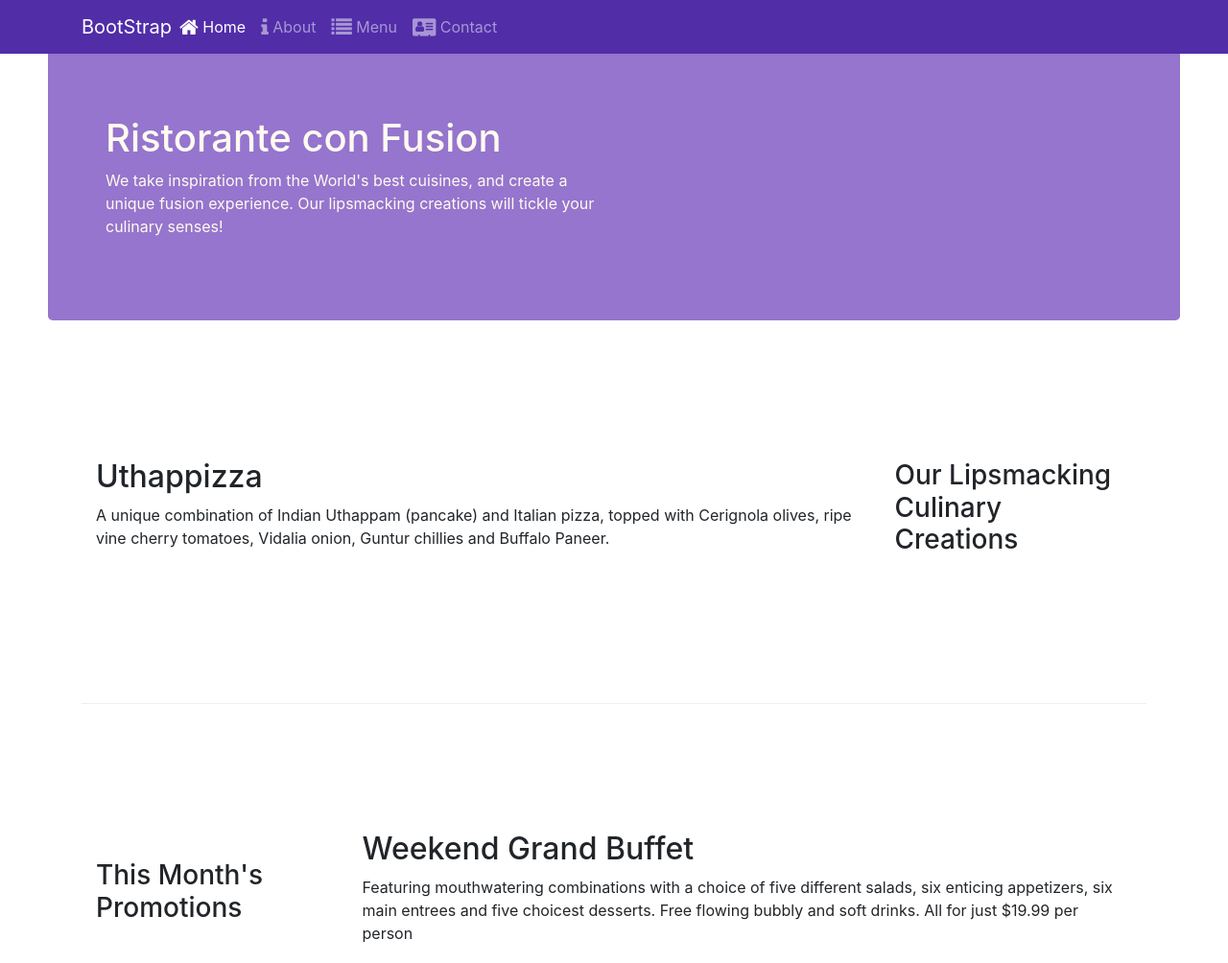
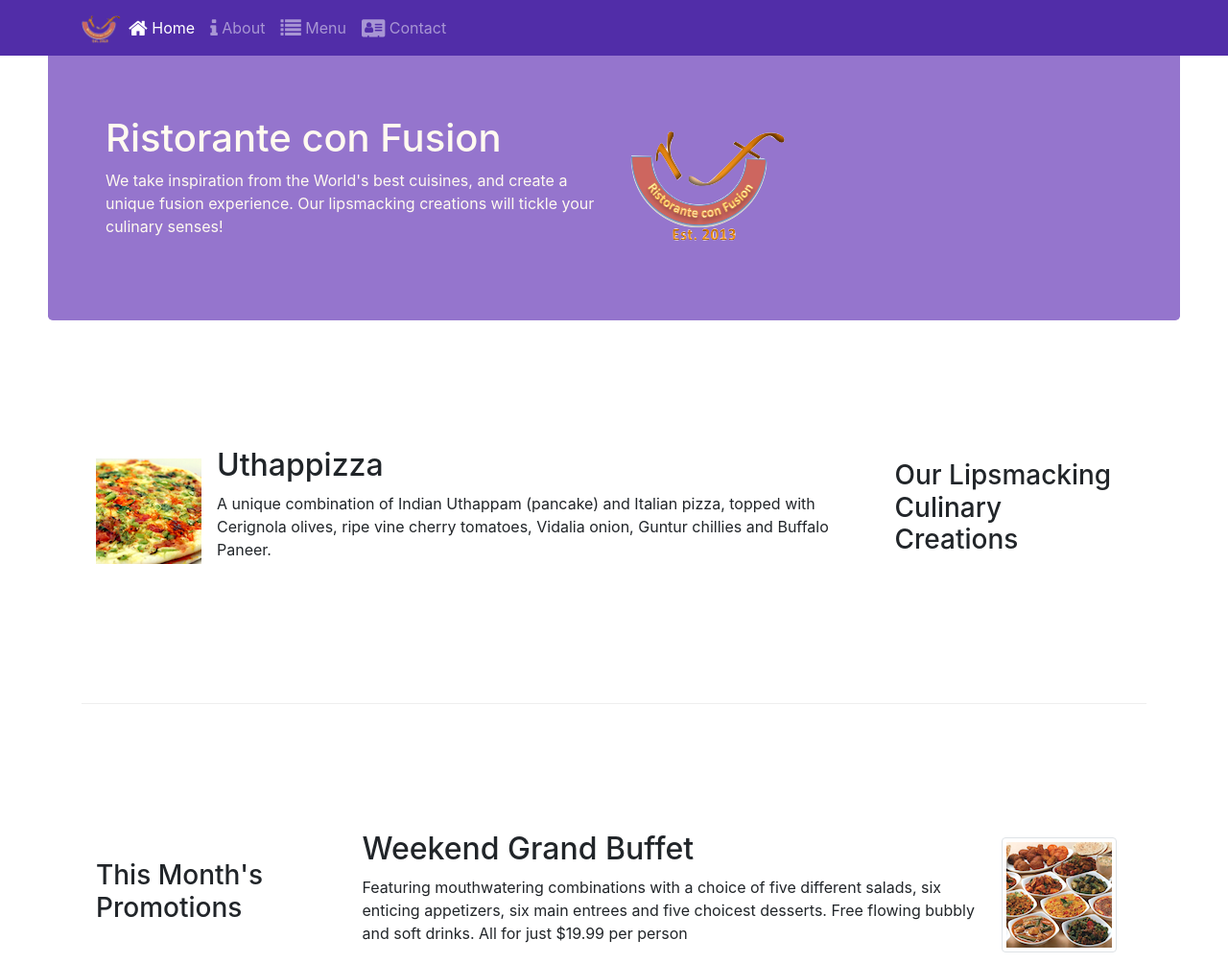
Before and after one commit to rohit-0308/Bootstrap, a website: page index.html in a window 1280 px wide. Shown: the top 1004 px of the page at 96% size. Drawn offline with nearby package versions, Linux system fonts and the light colour scheme.

Commit message:
Images and Media

```diff
--- a/index.html
+++ b/index.html
@@ -31,7 +31,7 @@
         >
           <span class="navbar-toggler-icon"></span>
         </button>
-        <a class="navbar-brand mr-auto" href="#">BootStrap</a>
+        <a class="navbar-brand mr-auto" href="#"><img src="img/logo.png" height="30" width="41"></a>
         <div class="collapse navbar-collapse" id="Navbar">
           <ul class="navbar-nav mr-auto">
             <li class="nav-item active">
@@ -58,7 +58,9 @@
               your culinary senses!
             </p>
           </div>
-          <div class="col-12 col-sm"></div>
+          <div class="col-12 col-sm align-self-center">
+            <img src="img/logo.png" class="img-fluid">
+          </div>
         </div>
       </div>
     </header>
@@ -69,12 +71,17 @@
           <h3>Our Lipsmacking Culinary Creations</h3>
         </div>
         <div class="col col-sm order-sm-first col-md">
-          <h2>Uthappizza</h2>
+          <div class="media">
+            <img src="img/uthappizza.png" class="d-flex mr-3 img-thmbnail align-self-center">
+            <div class="media-body">
+              <h2 class="mt-0">Uthappizza</h2>
               <p>
                 A unique combination of Indian Uthappam (pancake) and Italian pizza,
                 topped with Cerignola olives, ripe vine cherry tomatoes, Vidalia
                 onion, Guntur chillies and Buffalo Paneer.
               </p>
+            </div>
+          </div>
         </div>
       </div>
 
@@ -83,6 +90,9 @@
           <h3>This Month's Promotions</h3>
         </div>
         <div class="col col-sm col-md">
+          <div class="media">
+
+            <div class="media-body">
               <h2>Weekend Grand Buffet</h2>
               <p>
                 Featuring mouthwatering combinations with a choice of five different
@@ -91,6 +101,10 @@
                 per person
               </p>
             </div>
+            <img class="d-flex mr-3 img-thumbnail align-self-center" src="img/buffet.png">
+          </div>
+
+        </div>
       </div>
 
       <div class="row row-content align-items-center">
@@ -98,6 +112,9 @@
           <h3>Meet our Culinary Specialists</h3>
         </div>
         <div class="col col-sm order-sm-first col-md">
+          <div class="media">
+            <img class="d-flex mr-3 img-thumbnail alignself-center" src="img/alberto.png">
+            <div class="media-body">
               <h2>Alberto Somayya</h2>
               <h4>Executive Chef</h4>
               <p>
@@ -106,6 +123,9 @@
                 world, he specializes in creating mouthwatering Indo-Italian fusion
                 experiences.
               </p>
+            </div>
+          </div>
+
         </div>
       </div>
     </div>
```
Also changed, not shown: Assignment 1/aboutus.html (+4 -2 lines), contactus.html (+3 -2 lines), img/alberto.png (added), img/buffet.png (added), img/logo.png (added), img/uthappizza.png (added), 1 other file. Lines whose indentation alone changed are shown as unchanged.
